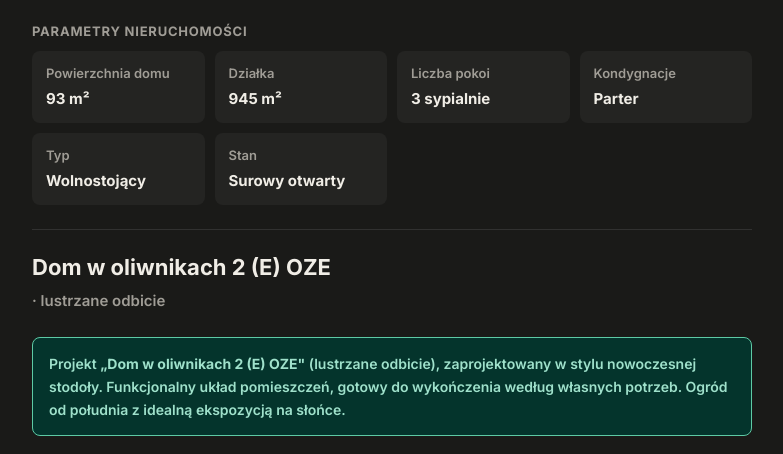
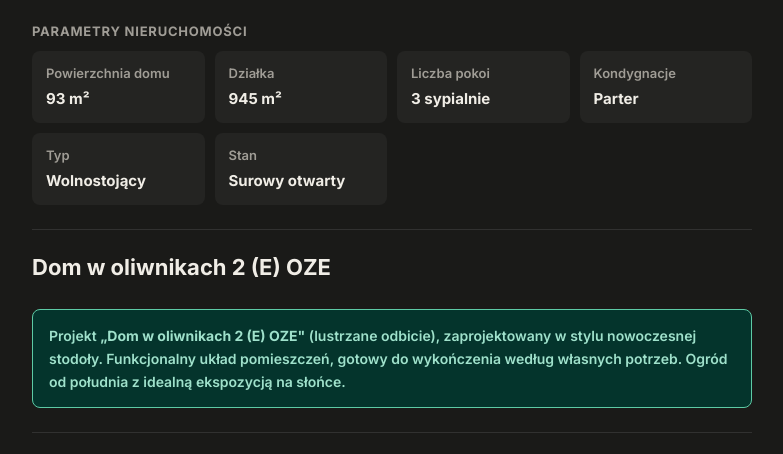
Before and after one commit to EnergoSpace/platanowa, a plain HTML site: page index.html in a window 1280 px wide. Shown: the part 271-725 px from the top of the page, without its empty margins (248-1031 px from the left). Drawn offline with Linux system fonts and the light colour scheme.

Commit message:
Update index.html

```diff
--- a/index.html
+++ b/index.html
@@ -219,7 +219,6 @@
 
   <hr class="divider">
   <h1>Dom w oliwnikach 2 (E) OZE</h1>
- <p class="subtitle">· lustrzane odbicie</p>
   <div class="section">
     <div class="highlight-box">
       <div class="highlight-text">Projekt <strong>„Dom w oliwnikach 2 (E) OZE"</strong> (lustrzane odbicie), zaprojektowany w stylu nowoczesnej stodoły. Funkcjonalny układ pomieszczeń, gotowy do wykończenia według własnych potrzeb. Ogród od południa z idealną ekspozycją na słońce.</div>
```
